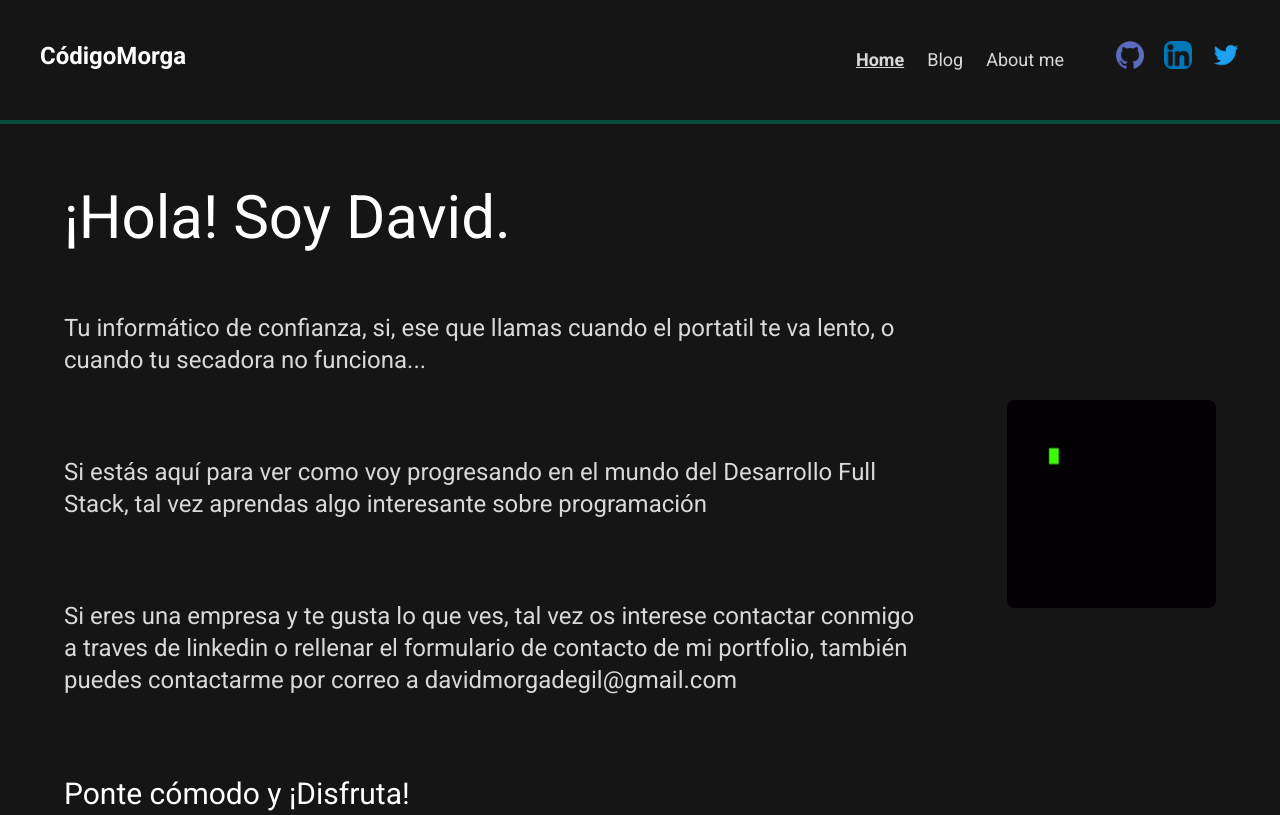
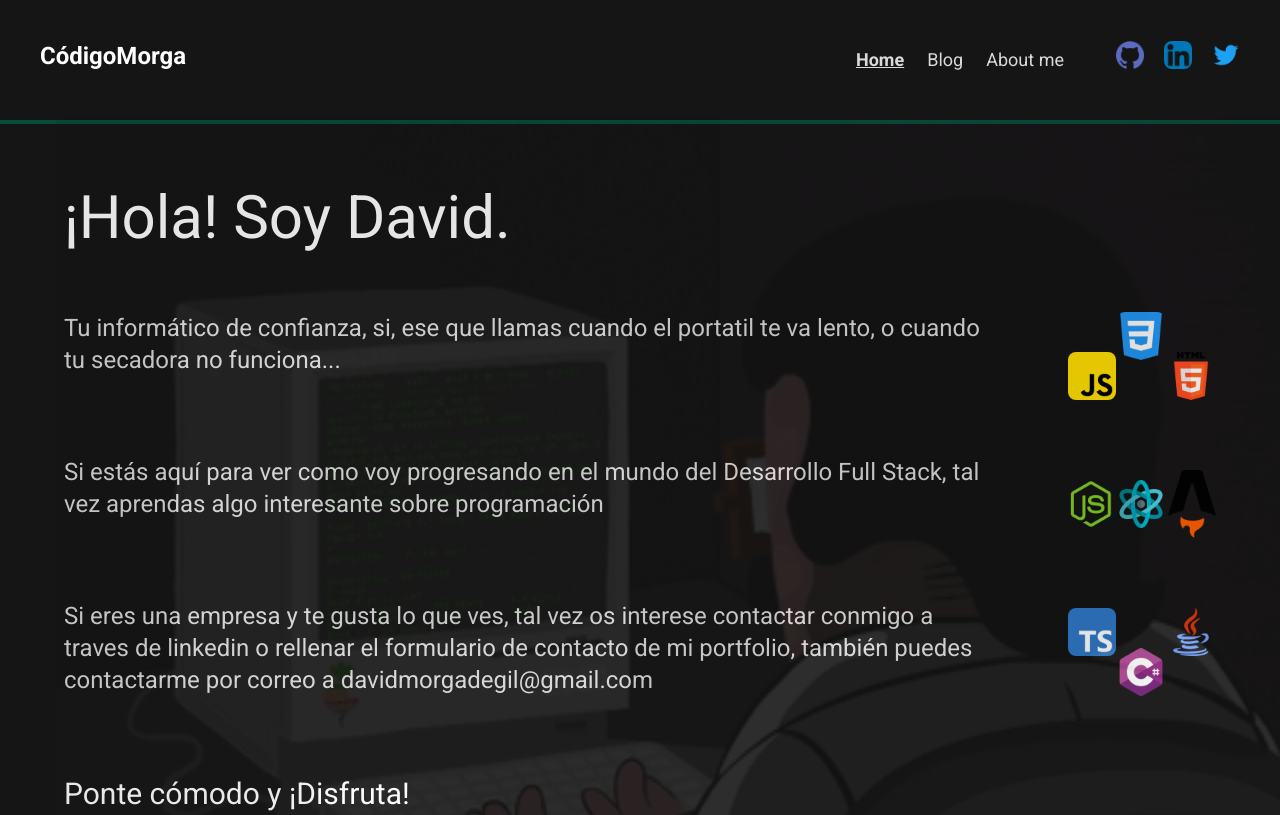
Before and after one commit to DavidMorgade/AstroBlog, an Astro site: page / in a window 1280 px wide. Shown: the top 815 px of the page. Built offline with nearby package versions, Linux system fonts and the light colour scheme; Astro itself is replaced by a stand-in of ours.

Commit message:
added more changes on index page, pending to change to the about page, searching for a better image for homepage

```diff
--- /dev/null
+++ b/src/components/MainLanguagesImages.astro
@@ -0,0 +1,29 @@
+<div class="grid h-96 w-96 grid-cols-3 grid-rows-3 rounded-full">
+	<div class="flex flex-col items-center justify-center">
+		<img class="w-12" src="./js.png" alt="Javascript" />
+	</div>
+	<div class="flex flex-col items-center justify-start">
+		<img class="w-12" src="./css-3.png" alt="CSS3" />
+	</div>
+	<div class="flex flex-col items-center justify-center">
+		<img class="w-12" src="./html-5.png" alt="HTML" />
+	</div>
+	<div class="flex flex-col items-start justify-center">
+		<img class="w-12" src="./nodejs.webp" alt="NodeJS" />
+	</div>
+	<div class="flex flex-col items-center justify-center">
+		<img class="w-12" src="./structure.png" alt="React" />
+	</div>
+	<div class="flex flex-col items-end justify-center">
+		<img class="w-12" src="./astro.png" alt="Astro" />
+	</div>
+	<div class="flex flex-col items-center justify-center">
+		<img class="w-12" src="./typescript.png" alt="TypeScript" />
+	</div>
+	<div class="flex flex-col items-center justify-end">
+		<img class="w-12" src="./c-sharp.png" alt="C#" />
+	</div>
+	<div class="flex flex-col items-center justify-center">
+		<img class="w-12" src="./java.png" alt="Java" />
+	</div>
+</div>
--- a/src/pages/index.astro
+++ b/src/pages/index.astro
@@ -3,6 +3,7 @@ import BaseHead from "../components/BaseHead.astro";
 import Header from "../components/Header.astro";
 import Footer from "../components/Footer.astro";
 import { SITE_TITLE, SITE_DESCRIPTION } from "../consts";
+import MainLanguagesImages from "../components/MainLanguagesImages.astro";
 ---
 
 <!doctype html>
@@ -15,7 +16,7 @@ import { SITE_TITLE, SITE_DESCRIPTION } from "../consts";
 	<body>
 		<Header />
 		<main
-			class="m-0 flex min-w-full flex-col items-center justify-between gap-y-10 p-10 md:gap-x-20 md:p-16 xl:flex-row xl:items-center"
+			class="relative m-0 flex min-w-full flex-col items-center justify-between gap-y-10 p-10 md:gap-x-20 md:p-16 xl:flex-row xl:items-center"
 		>
 			<section class="text-center xl:text-left">
 				<div
@@ -44,9 +45,14 @@ import { SITE_TITLE, SITE_DESCRIPTION } from "../consts";
 					</h3>
 				</div>
 			</section>
-			<section class="xl:w-6/12">
-				<img src="./codingBgGif.webp" alt="codingBgGi" class="block w-full" />
+			<section class="absolute bottom-0 top-0 -m-2 w-full opacity-10">
+				<img
+					src="./programmingGuy.gif"
+					alt="codingBgGi"
+					class="block h-full w-full"
+				/>
 			</section>
+			<MainLanguagesImages />
 		</main>
 		<Footer />
 		<script>
```
Also changed, not shown: public/astro.png (added), public/c-sharp.png (added), public/css-3.png (added), public/html-5.png (added), public/java.png (added), public/js.png (added), public/nodejs.webp (added), public/programmingGif.gif (added), public/programmingGuy.gif (added), public/structure.png (added), public/typescript.png (added).
